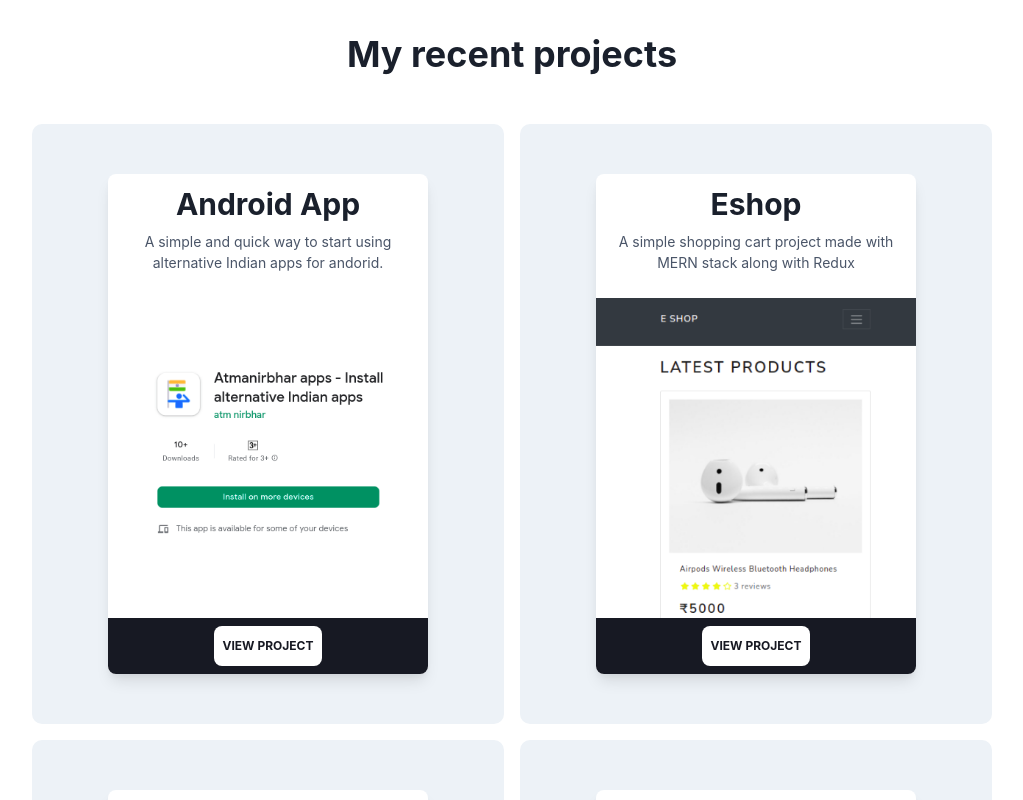
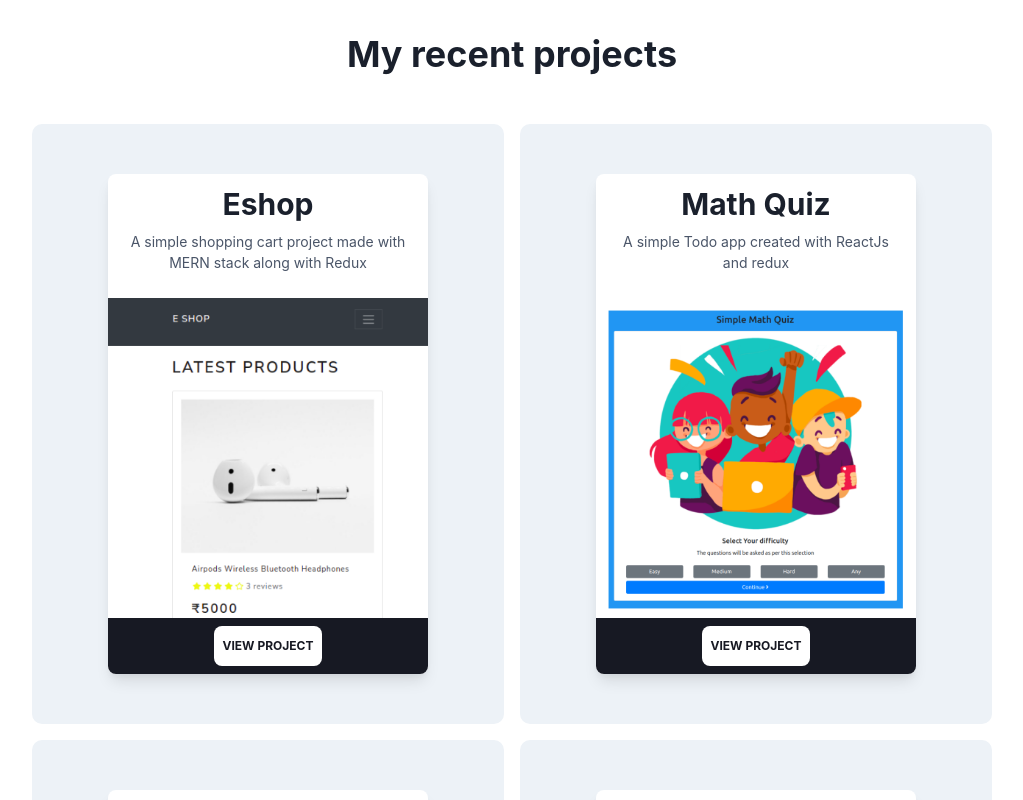
Before and after one commit to AbbyB97/abhijit-b, a Next.js app: page / in a window 1280 px wide. Shown: the part 740-1540 px from the top of the page, without its empty margins (128-1151 px from the left). Built offline with nearby package versions, Linux system fonts and the light colour scheme.

Commit message:
removed atm app link

```diff
--- a/src/static/portfolioProfile.ts
+++ b/src/static/portfolioProfile.ts
@@ -37,14 +37,14 @@ const profileData = {
   // if hostedProjects is true, then add the links to the projects here
   projectCards: [
     // add project details
-    {
-      imgSrc: '/images/projects/atmn.png' as string,
-      projectHeading: 'Android App ' as string,
-      projectDetail:
-        'A simple and quick way to start using alternative Indian apps for andorid.' as string,
-      projectLink:
-        'https://play.google.com/store/apps/details?id=com.apps.atmanirbharindia.release&hl=en_US&gl=US/' as string
-    },
+    // {
+    //   imgSrc: '/images/projects/atmn.png' as string,
+    //   projectHeading: 'Android App ' as string,
+    //   projectDetail:
+    //     'A simple and quick way to start using alternative Indian apps for andorid.' as string,
+    //   projectLink:
+    //     'https://play.google.com/store/apps/details?id=com.apps.atmanirbharindia.release&hl=en_US&gl=US/' as string
+    // },
     {
       imgSrc: '/images/projects/eshop.png' as string,
       projectHeading: 'Eshop' as string,
```
